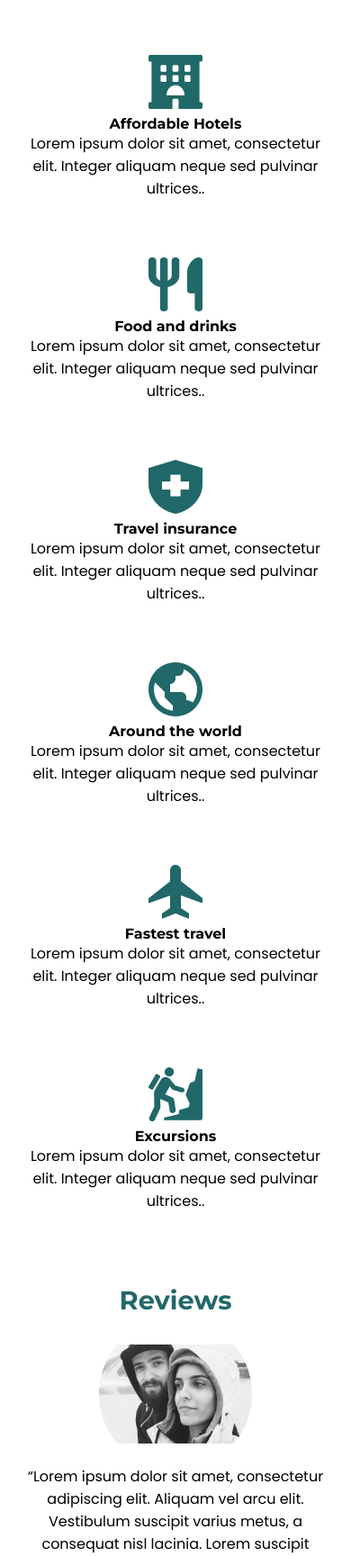
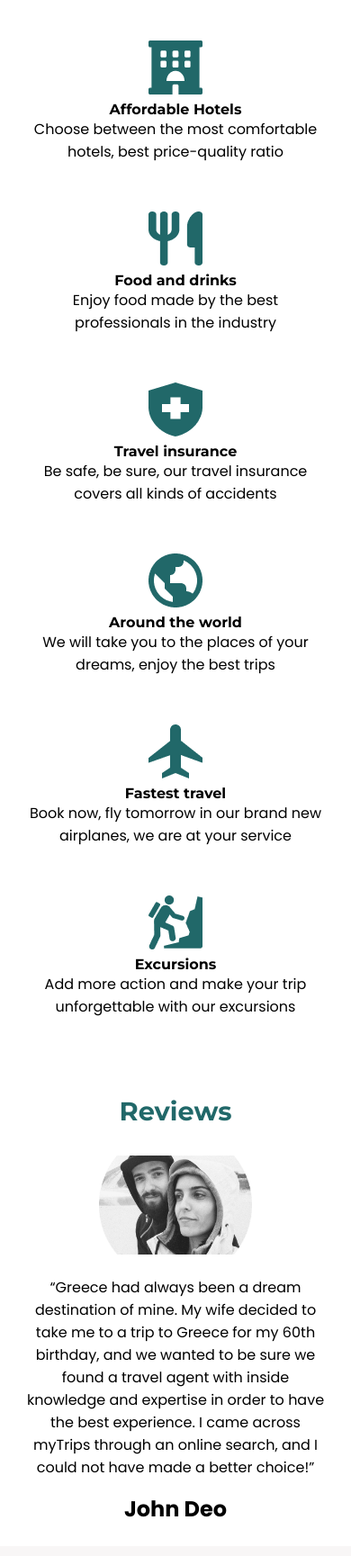
Before and after one commit to fnribba/myTrips, a website: page index.html in a window 390 px wide. Shown: the part 4560-6289 px from the top of the page at 90% size. Drawn offline with nearby package versions, Linux system fonts and the light colour scheme.

Commit message:
solucioné algunos bugs en algunos navegadores a nivel estilo

```diff
--- a/index.html
+++ b/index.html
@@ -101,7 +101,7 @@
                                 <img src="pics/rome2.jpg" alt="rome">
                                 <div class="historicalPlaces__imgTitle">
                                         <h4>Italy</h4>
-                                        <a href="#"><p class="historicalPlaces__buttonMoreMargin">SEE MORE</p></a>
+                                        <a href="sections/egypt.html"><p class="historicalPlaces__buttonMoreMargin">SEE MORE</p></a>
                                 </div>
                             </div>
 
@@ -109,7 +109,7 @@
                                 <img src="pics/turkey.jpg" alt="turkey">
                                 <div class="historicalPlaces__imgTitle">
                                     <h4>Turkey</h4>
-                                    <a href="#"><p class="historicalPlaces__buttonMoreMargin">SEE MORE</p></a>
+                                    <a href="sections/egypt.html"><p class="historicalPlaces__buttonMoreMargin">SEE MORE</p></a>
                                 </div>
                             </div>
 
@@ -117,7 +117,7 @@
                                 <img src="pics/greece2.jpg" alt="greece">
                                 <div class="historicalPlaces__imgTitle">
                                     <h4>Greece</h4>
-                                    <a href="#"><p>SEE MORE</p></a>
+                                    <a href="sections/egypt.html"><p>SEE MORE</p></a>
                                 </div>
                             </div>
                     </section>
@@ -127,46 +127,42 @@
                 <article class="services">
                     <h4 id="ourServicesh2">Our services</h4>
                     <section class="servicesContainer">
-                        <div class="containerFlex">
 
-                            <div class="servicesHijos">
-                                <img class="servicesHijos__img" src="./pics/hotel.png" alt="hotel">
+                            <div class="servicesContainer__hijos">
+                                <img class="servicesContainer__hijos__img" src="./pics/hotel.png" alt="hotel">
                                 <h4>Affordable Hotels</h4>
-                                <p>Lorem ipsum dolor sit amet, consectetur elit. Integer aliquam neque sed pulvinar ultrices..</p>
+                                <p>Choose between the most comfortable hotels, best price-quality ratio</p>
                             </div>
 
-                            <div class="servicesHijos">
-                                <img class="servicesHijos__img" src="./pics/cubiertos.png" alt="food">
+                            <div class="servicesContainer__hijos">
+                                <img class="servicesContainer__hijos__img" src="./pics/cubiertos.png" alt="food">
                                 <h4>Food and drinks</h4>
-                                <p>Lorem ipsum dolor sit amet, consectetur elit. Integer aliquam neque sed pulvinar ultrices..</p>
+                                <p>Enjoy food made by the best professionals in the industry</p>
                             </div>
 
-                            <div class="servicesHijos">
-                                <img class="servicesHijos__img" src="./pics/insurance.png" alt="insurance">
+                            <div class="servicesContainer__hijos">
+                                <img class="servicesContainer__hijos__img" src="./pics/insurance.png" alt="insurance">
                                 <h4>Travel insurance</h4>
-                                <p>Lorem ipsum dolor sit amet, consectetur elit. Integer aliquam neque sed pulvinar ultrices..</p>
-                            </div>
-                        </div>
-
-                        <div class="containerFlex">
-                            <div class="servicesHijos">
-                                <img class="servicesHijos__img" src="./pics/world.png" alt="world">
-                                <h4>Around the world</h4>
-                                <p>Lorem ipsum dolor sit amet, consectetur elit. Integer aliquam neque sed pulvinar ultrices..</p>
+                                <p>Be safe, be sure, our travel insurance covers all kinds of accidents</p>
                             </div>
 
-                            <div class="servicesHijos">
-                                <img class="servicesHijos__img" src="./pics/travel.png" alt="travel">
-                                <h4>Fastest travel</h4>
-                                <p>Lorem ipsum dolor sit amet, consectetur elit. Integer aliquam neque sed pulvinar ultrices..</p>
+                            <div class="servicesContainer__hijos">
+                                <img class="servicesContainer__hijos__img" src="./pics/world.png" alt="world">
+                                <h4>Around the world</h4>
+                                <p>We will take you to the places of your dreams, enjoy the best trips</p>
                             </div>
 
-                            <div class="servicesHijos">
-                                <img class="servicesHijos__img" src="./pics/excursion.png" alt="excursion">
+                            <div class="servicesContainer__hijos">
+                                <img class="servicesContainer__hijos__img" src="./pics/travel.png" alt="travel">
+                                <h4>Fastest travel</h4>
+                                <p>Book now, fly tomorrow in our brand new airplanes, we are at your service</p>
+                            </div>
+
+                            <div class="servicesContainer__hijos">
+                                <img class="servicesContainer__hijos__img" src="./pics/excursion.png" alt="excursion">
                                 <h4>Excursions</h4>
-                                <p>Lorem ipsum dolor sit amet, consectetur elit. Integer aliquam neque sed pulvinar ultrices..</p>
+                                <p>Add more action and make your trip unforgettable with our excursions</p>
                             </div>
-                        </div>
                     </section>
                 </article>
                 <!---- CUARTO ARTICULO ----->
@@ -177,7 +173,7 @@
                         <img class="reviews__img" src="./pics/circulo.png" alt="people">
                     </div>
                     <div class="reviews__text">
-                        <p class="reviews__p">“Lorem ipsum dolor sit amet, consectetur adipiscing elit. Aliquam vel arcu elit. Vestibulum suscipit varius metus, a consequat nisl lacinia. Lorem suscipit varius metus, a consequat nisl laciniaAliquam vel arcu elit. Vestibulum suscipit varius metus, a consequat nisl lacinia. Lorem suscipit varius metus, a consequat nisl laciniaAliquam vel arcu elit. Vestibulum suscipit varius metus, a consequat nisl lacinia. Lorem suscipit varius metus, a consequat nisl lacinia”</p>
+                        <p class="reviews__p">“Greece had always been a dream destination of mine. My wife decided to take me to a trip to Greece for my 60th birthday, and we wanted to be sure we found a travel agent with inside knowledge and expertise in order to have the best experience. I came across myTrips through an online search, and I could not have made a better choice!”</p>
                     </div>
                     <h5 class="reviews__h3">John Deo</h5>
                 </section>
--- a/scss/_aboutus.scss
+++ b/scss/_aboutus.scss
@@ -12,10 +12,10 @@
     text-align: center;
     margin: 0 .8rem; }
 
-.hijos {
-    margin-right: .5rem; }
+.contenedorFlex__hijos {
+    margin: 1.3rem 2rem; }
 
-.hijos__flex { @include size(60px, 60px); }
+.contenedorFlex__hijos__img { @include size(60px, 60px); }
 
 .handpickedHotels { width: 80px;}
 
--- a/scss/_index.scss
+++ b/scss/_index.scss
@@ -112,16 +112,16 @@
 
 /* TERCER ARTICULO, SERVICES */
 .servicesContainer {
-    @include display-justify(flex, center);
+    display: grid;
+    grid-template-columns: 33% 33% 33%;
+    grid-template-rows: 200px 200px;
     text-align: center;
-    flex-wrap: wrap; }
+    place-content: center;
+}
 
-.containerFlex {
-    display: flex; }
+.servicesContainer__hijos { margin: 1rem 1.6rem }
 
-.servicesHijos { margin: 2rem }
-
-.servicesHijos__img { @include size(60px, 60px); }
+.servicesContainer__hijos__img { @include size(60px, 60px); }
 
 /* CUARTO ARTICULO, REVIEWS */
 .reviews__div {
--- a/scss/_mediaqueries.scss
+++ b/scss/_mediaqueries.scss
@@ -123,19 +123,18 @@ header .navbar__ul li {
     .bannerGrecce__text-2 { font-size: 1.2rem; margin: 0 .3rem;}
 }
 
-
-
-@media (max-width: 1200px) {
-    .contenedorFlex { flex-wrap: wrap; }
-
-    .hijos { margin-bottom: 5rem;}
+@media (max-width: 900px) {
+    .servicesContainer {
+    grid-template-columns: 50% 50%;
+    grid-template-rows: 200px 200px 200px;
+}
 }
 
-
-@media (max-width: 730px) {
-    .containerFlex {
-    flex-wrap: wrap;
-    }
+@media (max-width: 550px) {
+    .servicesContainer {
+    grid-template-columns: 100%;
+    grid-template-rows: repeat(6, 190px);
+}
 }
 
 @media (max-width: 600px) {
@@ -203,13 +202,16 @@ header .navbar__ul li {
 }
 
 /* ABOUT US */
+@media (max-width: 1200px){
+    .contenedorFlex { flex-wrap: wrap; }
+}
+
 @media (max-width: 1000px) {
     .localizacionGrid {
         grid-template-columns: 1fr;
         grid-template-rows: 250px 320px;
         margin-bottom: 5rem;
     }
-
 }
 
 @media (max-width: 530px) {
```
Also changed, not shown: sections/aboutus.html (+9 -9 lines), sections/destinations.html (+13 -13 lines), sections/egypt.html (+5 -5 lines), sections/rome.html (+6 -6 lines), README.txt (added), css/styles.css, pics/elafonisi.jpg (added), 1 other file.
